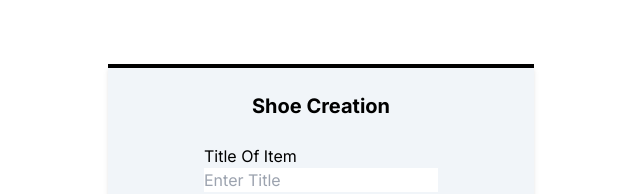
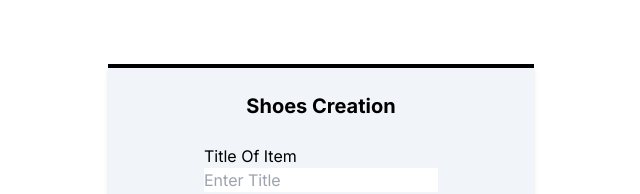
Before and after one commit to TugberkAta/Nevermore-Skateboards, a Next.js app: page /Create/Shoes in a window 1280 px wide. Shown: the top 194 px of the page, without its empty margins (319-959 px from the left). Built offline with nearby package versions, Linux system fonts and the light colour scheme.

Commit message:
Instead of using init url parameters use dynamics ones

```diff
--- a/app/Create/Rollerblades/page.tsx
+++ /dev/null
@@ -1,5 +0,0 @@
-import CrudCreate from "@/common/components/CRUD/CrudCreate";
-
-export default function RollerbladeCreate() {
-  return <CrudCreate itemCategory={"Rollerblade"}></CrudCreate>;
-}
--- a/app/Create/Shoes/page.tsx
+++ /dev/null
@@ -1,5 +0,0 @@
-import CrudCreate from "@/common/components/CRUD/CrudCreate";
-
-export default function ShoeCreate() {
-  return <CrudCreate itemCategory={"Shoe"}></CrudCreate>;
-}
--- a/app/Create/Skateboards/page.tsx
+++ /dev/null
@@ -1,5 +0,0 @@
-import CrudCreate from "@/common/components/CRUD/CrudCreate";
-
-export default function SkateCreate() {
-  return <CrudCreate itemCategory={"Skate"}></CrudCreate>;
-}
--- a/app/Create/Snowboards/page.tsx
+++ /dev/null
@@ -1,5 +0,0 @@
-import CrudCreate from "@/common/components/CRUD/CrudCreate";
-
-export default function SnowboardCreate() {
-  return <CrudCreate itemCategory={"Snowboard"}></CrudCreate>;
-}
--- /dev/null
+++ b/app/Create/[Category]/page.tsx
@@ -0,0 +1,9 @@
+import CrudCreate from "@/common/components/CRUD/CrudCreate";
+
+export default async function CreateProduct({
+  params,
+}: {
+  params: { Category: string };
+}) {
+  return <CrudCreate itemCategory={params.Category}></CrudCreate>;
+}
```
